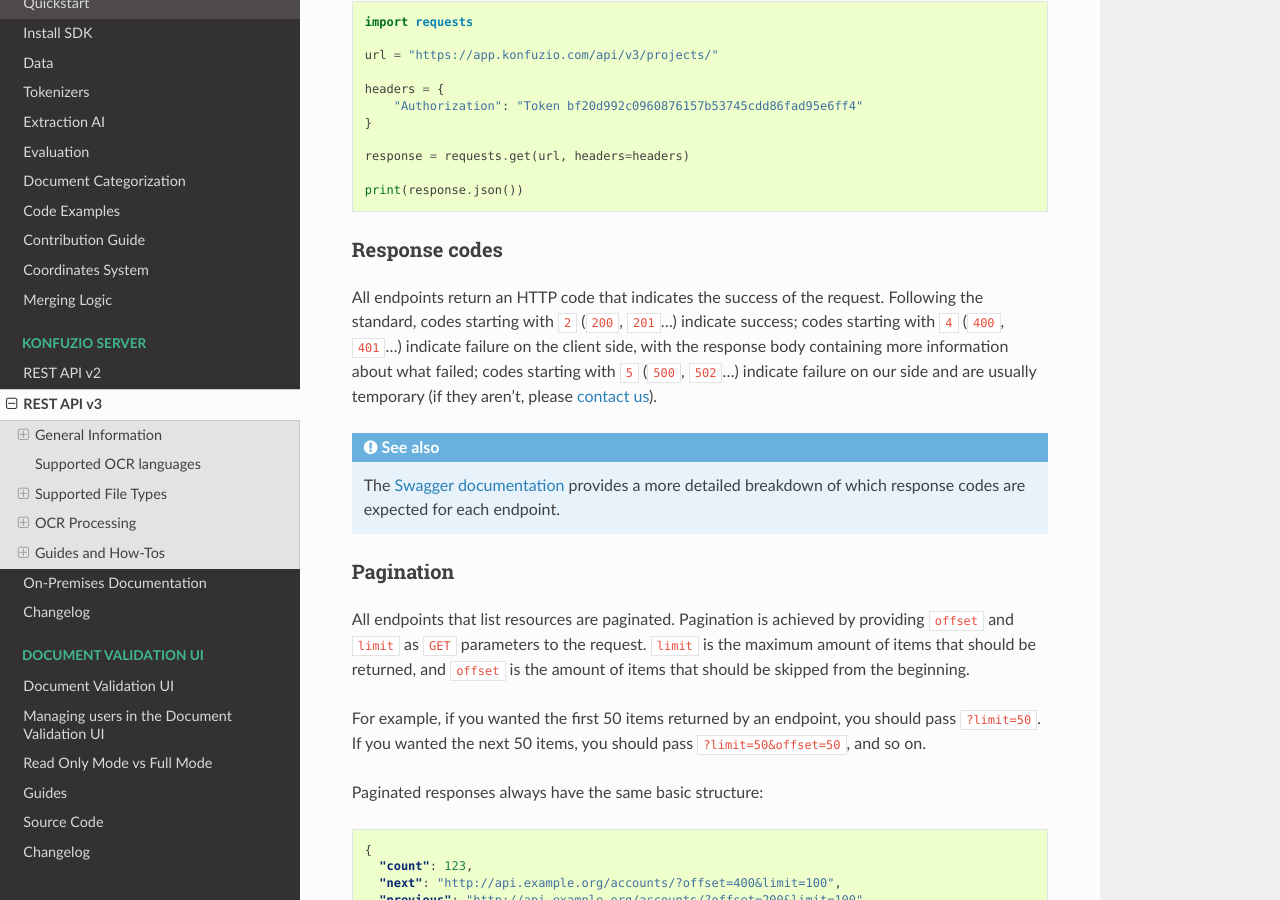
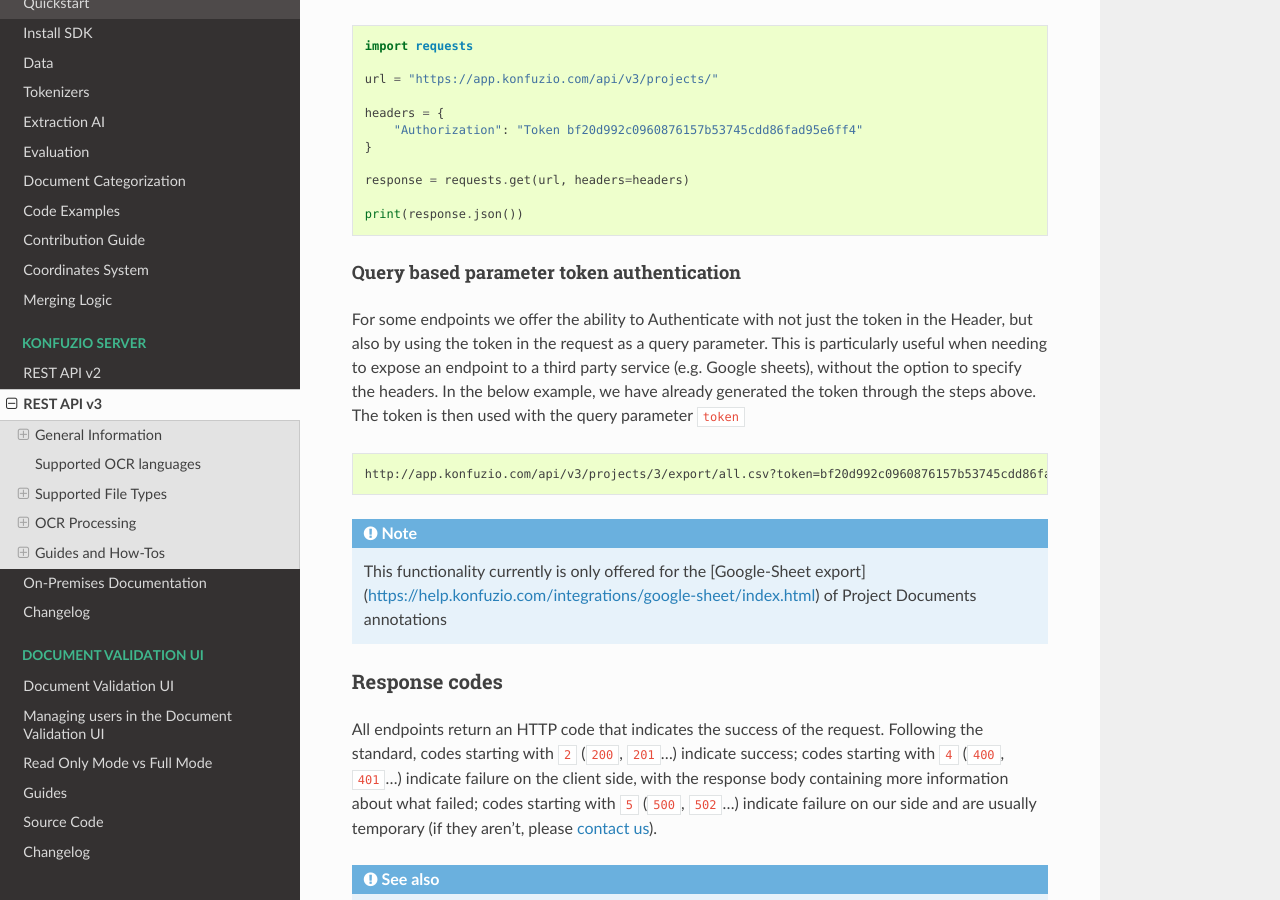
Before and after one commit to konfuzio-ai/konfuzio-sdk, a Sphinx documentation site: the page built from docs/web/api-v3.md, in a window 1280 px wide and 900 px high, scrolled down 4033 px. Built offline with Sphinx 7.4.7 and the Read the Docs theme 2.0.0, drawn with Linux system fonts in a browser that asks for light colours; pages that are not in the unit, such as notebooks, are missing from menus; some of the changed text lies outside the part shown.

Commit message:
[Documentation] Query Param based Authentication

````diff
--- a/docs/web/api-v3.md
+++ b/docs/web/api-v3.md
@@ -144,6 +144,23 @@
 
 print(response.json())
 ```
+
+#### Query based parameter token authentication
+
+For some endpoints we offer the ability to Authenticate with not just the token in the Header, but also by using the
+token in the request as a query parameter. This is particularly useful when needing to expose an endpoint to a third
+party service (e.g. Google sheets), without the option to specify the headers. In the below example, we have already
+generated the token through the steps above. The token is then used with the query parameter `token`
+
+```html
+http://app.konfuzio.com/api/v3/projects/3/export/all.csv?token=bf20d992c0960876157b53745cdd86fad95e6ff4
+
+```
+
+.. Note::
+   This functionality currently is only offered for
+   the [Google-Sheet export](https://help.konfuzio.com/integrations/google-sheet/index.html) of Project Documents
+   annotations
 
 ### Response codes
 
````
